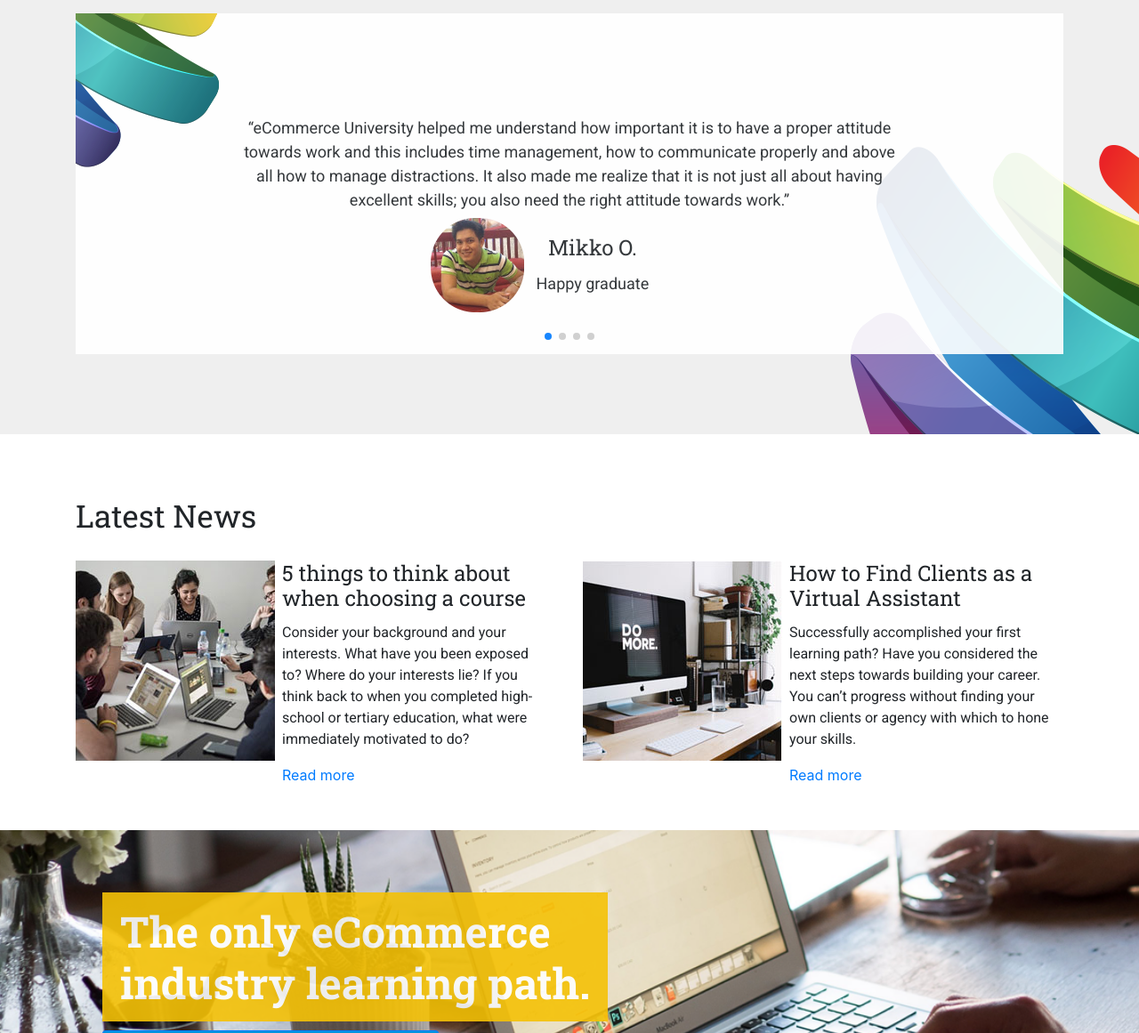
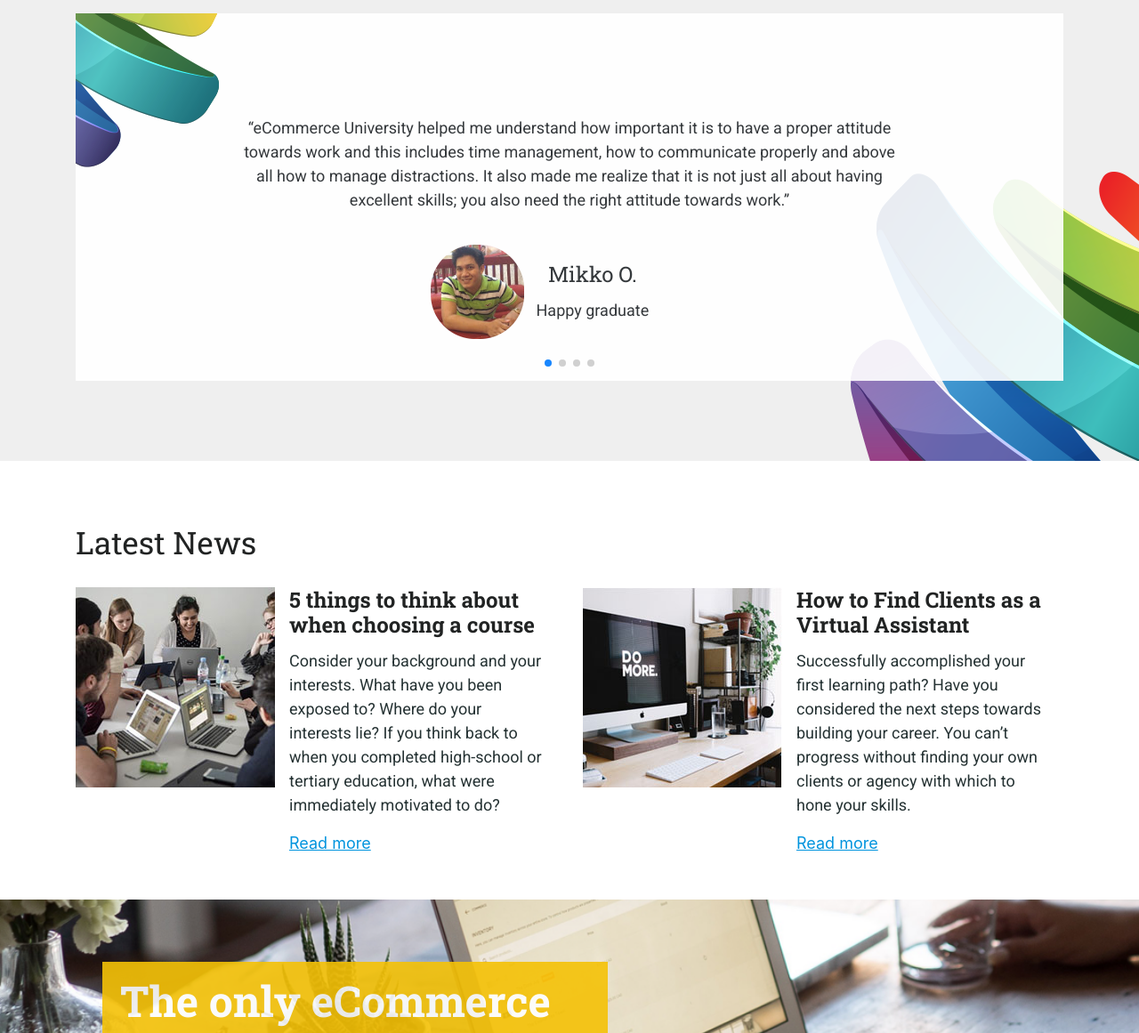
Before and after one commit to zuperteamstudio/ecommuni-html, a website: page index.html in a window 1280 px wide. Shown: the part 3800-4961 px from the top of the page at 89% size. Drawn offline with Linux system fonts and the light colour scheme.

Commit message:
Styling section testimonial dan latest news

```diff
--- a/assets/scss/app.scss
+++ b/assets/scss/app.scss
@@ -146,11 +146,25 @@ section {
     padding-bottom: 90px;
     background-repeat: no-repeat;
     background-position: bottom right;
+    .testimonial-text {
+        position: relative;
+        margin-bottom: 30px !important;
+        &::before {
+            content: "\f10d"; /* FontAwesome Unicode */
+            font-family: FontAwesome;
+            margin: auto;
+            position: absolute;
+            top: -70px; left: 0; bottom: 0; right: 0;
+            font-size: 40px;
+            color: #e0dddd;
+        }
+    }
     .swiper-container {
         background: #fff;
         background-repeat: no-repeat;
         background-position: top left;
         opacity: 0.902;
+
         .card {
             border: none;
             margin-top: 30px;
@@ -180,8 +194,30 @@ section {
 .section-latest-news {
     padding-bottom: 50px;
     padding-top: 70px;
+    h3 {
+        font-size: 35px;
+        margin-bottom: 30px;
+        color: #212323;
+    }
     .card {
         border: none;
+        .card-block {
+            padding-left: 20px;
+            .card-title {
+                font-size: 24px;
+                font-weight: bold;
+                color: #212323;
+            }
+            .card-text {
+                font-size: 18px;
+                color: #253233;
+            }
+            a {
+                color: #0094de;
+                text-decoration: underline;
+                font-size: 18px;
+            }
+        }
     }
 }
 .section {
--- a/index.html
+++ b/index.html
@@ -279,7 +279,7 @@
 				<div class="swiper-container testimonial-slider" style="background-image: url(assets/img/swoosh-1.png);">
 					<div class="swiper-wrapper">
 						<div class="swiper-slide text-center">
-							<p>
+							<p class="testimonial-text">
 								“eCommerce University helped me understand how important it is to have a proper attitude towards work and this includes time management, how to communicate properly and above all how to manage distractions. It also made me realize that it is not just all about having excellent skills; you also need the right attitude towards work.”
 							</p>
 							<div class="text-center card flex-row flex-wrap">
@@ -293,7 +293,7 @@
 							</div>
 						</div>
 						<div class="swiper-slide text-center">
-							<p>
+							<p class="testimonial-text">
 								“eCommerce University helped me understand how important it is to have a proper attitude towards work and this includes time management, how to communicate properly and above all how to manage distractions. It also made me realize that it is not just all about having excellent skills; you also need the right attitude towards work.”
 							</p>
 							<div class="text-center card flex-row flex-wrap">
@@ -307,7 +307,7 @@
 							</div>
 						</div>
 						<div class="swiper-slide text-center">
-							<p>
+							<p class="testimonial-text">
 								“eCommerce University helped me understand how important it is to have a proper attitude towards work and this includes time management, how to communicate properly and above all how to manage distractions. It also made me realize that it is not just all about having excellent skills; you also need the right attitude towards work.”
 							</p>
 							<div class="text-center card flex-row flex-wrap">
@@ -321,7 +321,7 @@
 							</div>
 						</div>
 						<div class="swiper-slide text-center">
-							<p>
+							<p class="testimonial-text">
 								“eCommerce University helped me understand how important it is to have a proper attitude towards work and this includes time management, how to communicate properly and above all how to manage distractions. It also made me realize that it is not just all about having excellent skills; you also need the right attitude towards work.”
 							</p>
 							<div class="text-center card flex-row flex-wrap">
@@ -344,14 +344,14 @@
 
 		<section class="section-latest-news">
 			<div class="container">
-				<h2>Latest News</h2>
+				<h3>Latest News</h3>
 				<div class="row">
 					<div class="col-md-6">
 						<div class="card flex-row">
 							<div class="">
 								<img src="assets/img/news/1.jpg" alt="">
 							</div>
-							<div class="card-block px-2">
+							<div class="card-block px-3">
 								<h4 class="card-title">5 things to think about when choosing a course</h4>
 								<p class="card-text">Consider your background and your interests. What have you been exposed to? Where do your interests lie? If you think back to when you completed high-school or tertiary education, what were immediately motivated to do?</p>
 								<a href="">Read more</a>
@@ -363,7 +363,7 @@
 							<div class="">
 								<img src="assets/img/news/2.jpg" alt="">
 							</div>
-							<div class="card-block px-2">
+							<div class="card-block px-3">
 								<h4 class="card-title">How to Find Clients as a Virtual Assistant</h4>
 								<p class="card-text">Successfully accomplished your first learning path? Have you considered the next steps towards building your career. You can’t progress without finding your own clients or agency with which to hone your skills.
 								</p>
```
Also changed, not shown: assets/css/app.css, dist/assets/css/app.min.css.
